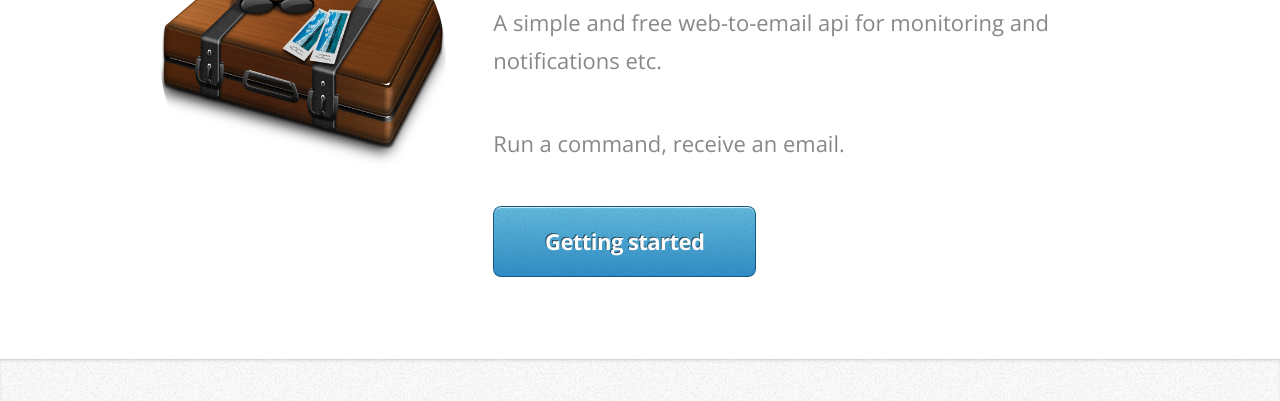
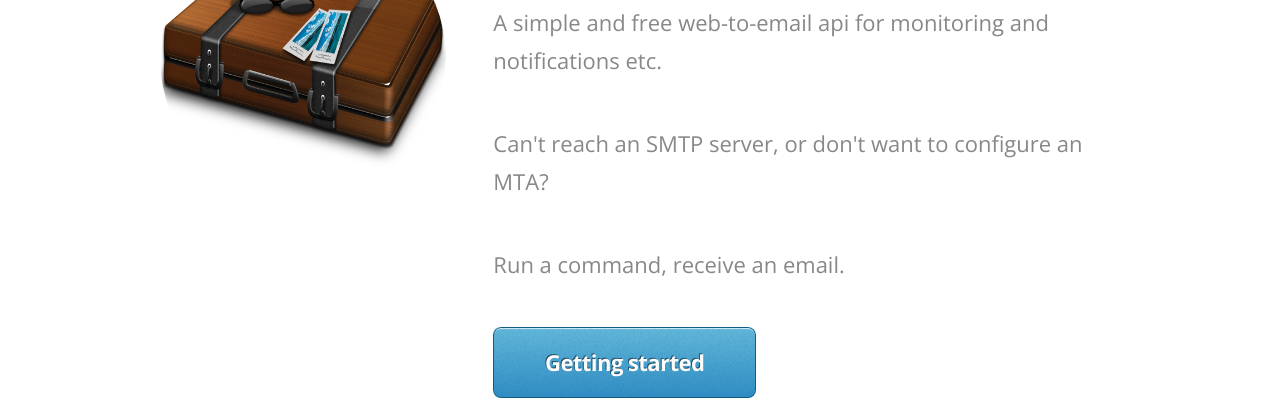
Before and after one commit to baggage/web, a plain HTML site: page index.html in a window 1280 px wide. Shown: the part 217-618 px from the top of the page. Drawn offline with nearby package versions, Linux system fonts and the light colour scheme.

Commit message:
minor update

```diff
--- a/index.html
+++ b/index.html
@@ -63,6 +63,7 @@
                 <h1><strong>baggage.io</strong></h1>
               </header>
               <p>A simple and free web-to-email api for monitoring and notifications etc.</p>
+              <p>Can't reach an SMTP server, or don't want to configure an MTA?</p>
               <p>Run a command, receive an email.</p>
               <a href="#subscribe" class="button button-big">Getting started</a>
             </div>
```
